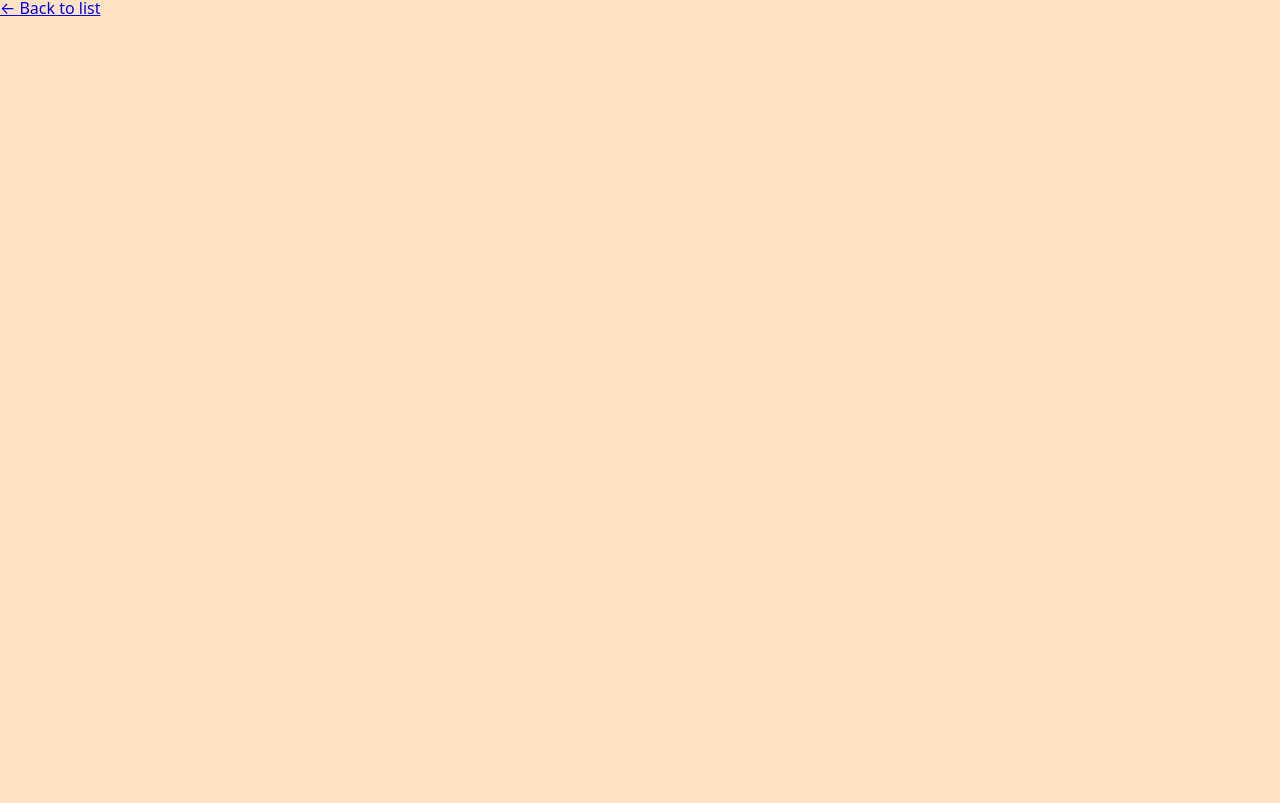
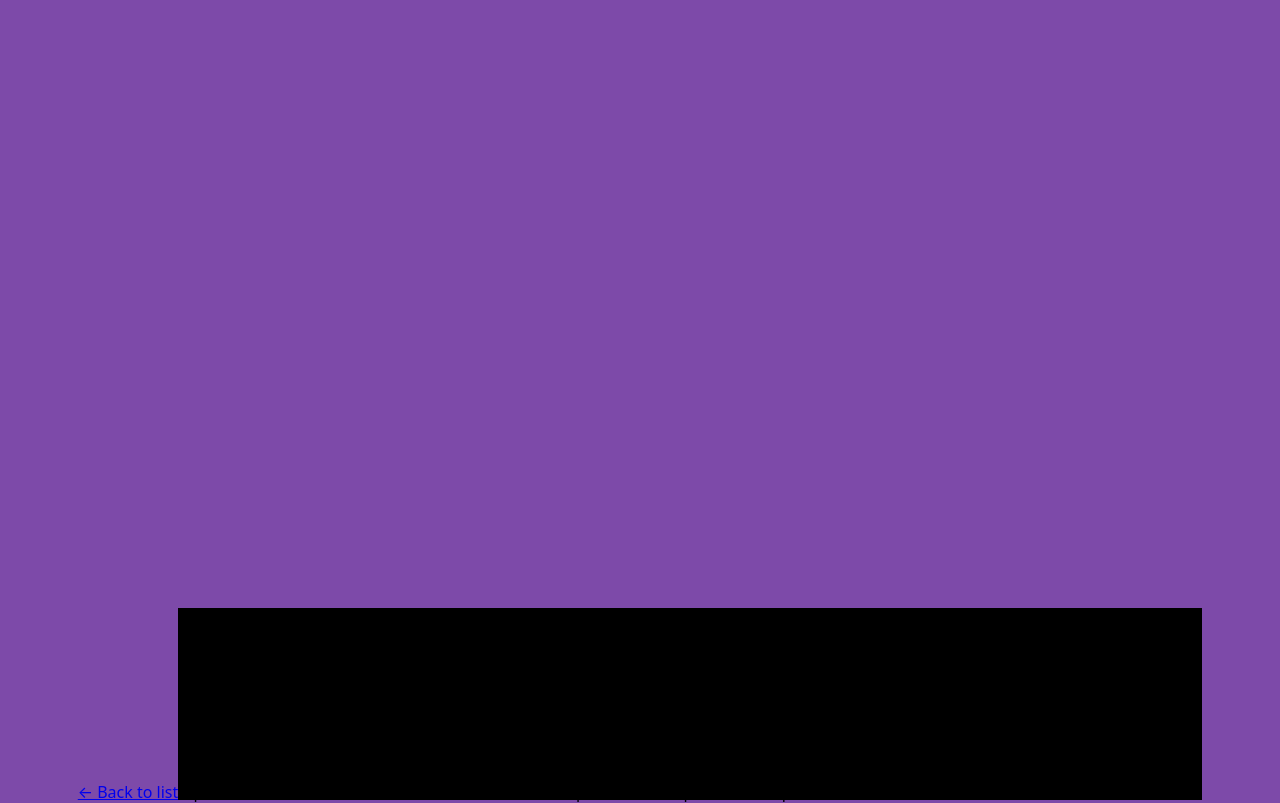
Before and after one commit to EscFrog/nmcd-cssLayoutMasterclass, a website built with Vite: page designAgency.html in a window 1280 px wide. Built offline with nearby package versions, Linux system fonts and the light colour scheme.

Commit message:
designAgency 중간커밋

```diff
--- a/designAgency.html
+++ b/designAgency.html
@@ -10,7 +10,43 @@
     <nav class="gnb">
       <a href="../">&larr; Back to list</a>
     </nav>
-    <main>
-    </main>
+    <div class="wrapper">
+      <div class="grid">
+        <header class="header">
+          <div class="header__top">
+            <span class="header__reviews">4.98</span>
+            <span class="header__label">Best reviews</span>
+          </div>
+          <h1 class="header__title">Grid!</h1>
+          <h3 class="header__subtitle">
+            Css grid is awesome and we love it because we can make many things.
+          </h3>
+        </header>
+        <div class="grid__img"></div>
+        <nav class="nav">
+          <ul>
+            <li class="nav__item">About</li>
+            <li class="nav__item">Solutions</li>
+            <li class="nav__item">Portfolio</li>
+            <li class="nav__item">Blog</li>
+          </ul>
+          <span class="nav__cta">Hire Us</span>
+        </nav>
+        <div class="grid__cell">
+          <span>Recent collaps</span>
+        </div>
+        <div class="grid__cell">
+          <span>Recent collaps</span>
+        </div>
+        <div class="grid__img"></div>
+        <div class="grid__img"></div>
+        <div class="grid__img"></div>
+        <div class="blog-post">
+          <p>
+            Lorem ipsum dolor sit amet consectetur adipisicing elit. Et vel temporibus ducimus delectus voluptas, corrupti corporis quas qui reprehenderit beatae, iste eos incidunt illo! Debitis repudiandae adipisci aut voluptatibus nobis.
+          </p>
+        </div>
+      </div>
+    </div>
   </body>
 </html>
--- a/styles/designAgency.scss
+++ b/styles/designAgency.scss
@@ -1,5 +1,18 @@
 @import "./reset.scss";
 
 body {
-  background-color: bisque;
+  height: 100vh;
+  background-color: #7d4aa9;
+  display: flex;
+  justify-content: center;
+  align-items: flex-end;
 }
+
+.wrapper {
+  max-width: 80%;
+  background-color: black;
+}
+
+.grid {
+  display: grid;
+}
```
